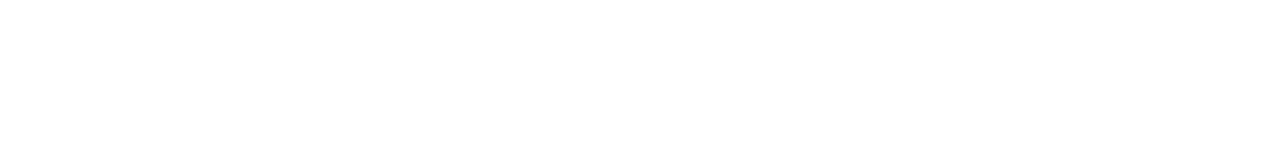
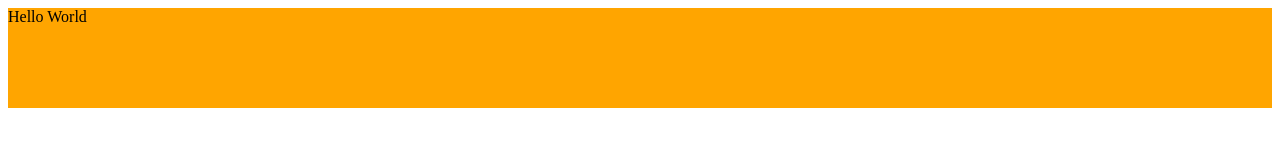
Before and after one commit to Cybex-developers/Cybex-Media-Player, a plain HTML site: page index.html in a window 1280 px wide. Drawn offline with Linux system fonts and the light colour scheme.

Commit message:
Commited successfully

```diff
--- a/index.html
+++ b/index.html
@@ -8,6 +8,6 @@
     <link rel="stylesheet" href="style.css">
 </head>
 <body>
-    <div id="Header"></div>
+    <div id="Header" style="height:100px;width:100%; background-color:Orange;">Hello World</div>
 </body>
 </html>
```
